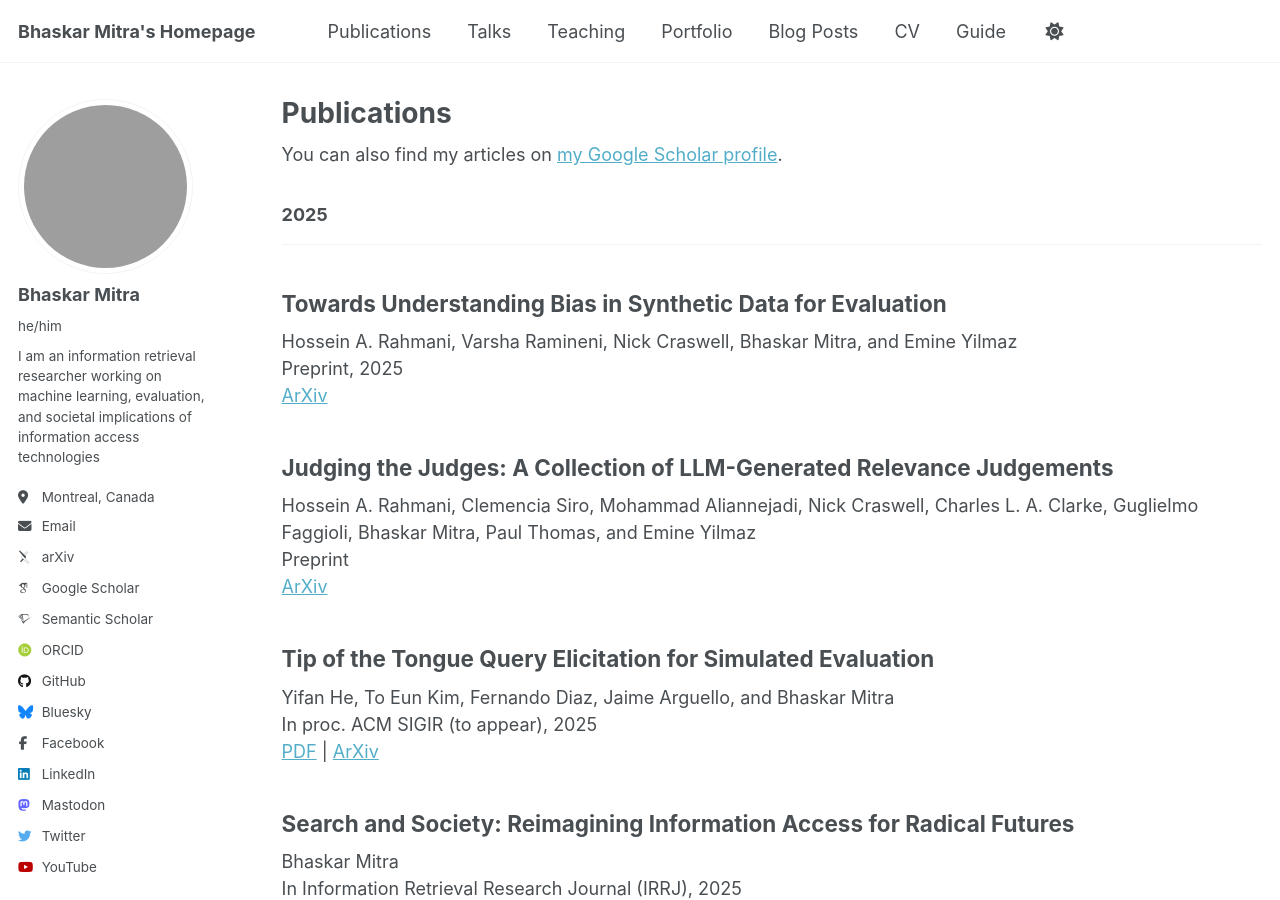
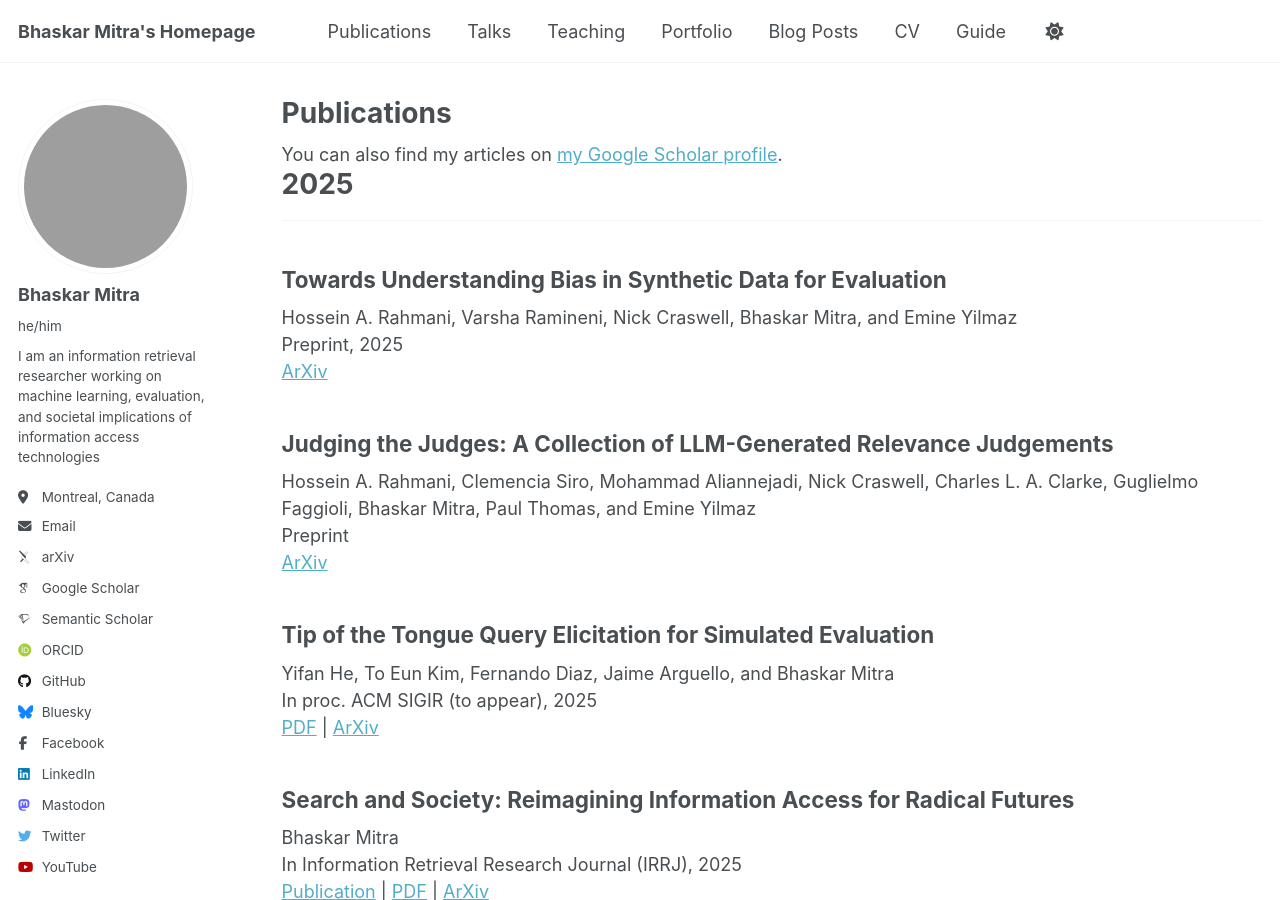
Before and after one commit to bhaskar-mitra/bhaskar-mitra.github.io, a Jekyll site: the page built from _pages/publications.html, in a window 1280 px wide and 900 px high. Built offline with Jekyll 4.4.1, drawn with Linux system fonts in a browser that asks for light colours; some web fonts are replaced; grey boxes are pictures that could not be loaded.

```diff
--- a/_pages/publications.html
+++ b/_pages/publications.html
@@ -11,7 +11,7 @@ author_profile: true
 
 {% include base_path %}
 
-<h3>2025</h3>
+<h1>2025</h1>
 <hr />
 <div class="list__item">
   <article class="archive__item" itemscope itemtype="http://schema.org/CreativeWork">
```
